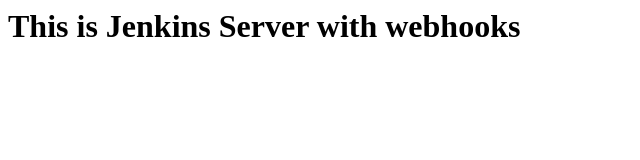
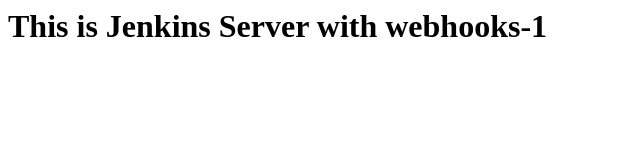
Before and after one commit to Gurubhushan/Guru, a plain HTML site: page index.html in a window 1280 px wide. Shown: the full height of the page, 0-640 px from the left. Drawn offline with Linux system fonts and the light colour scheme.

Commit message:
index with poll

```diff
--- a/index.html
+++ b/index.html
@@ -1 +1 @@
-<h1> This is Jenkins Server with webhooks </h1>
+<h1> This is Jenkins Server with webhooks-1 </h1>
```
